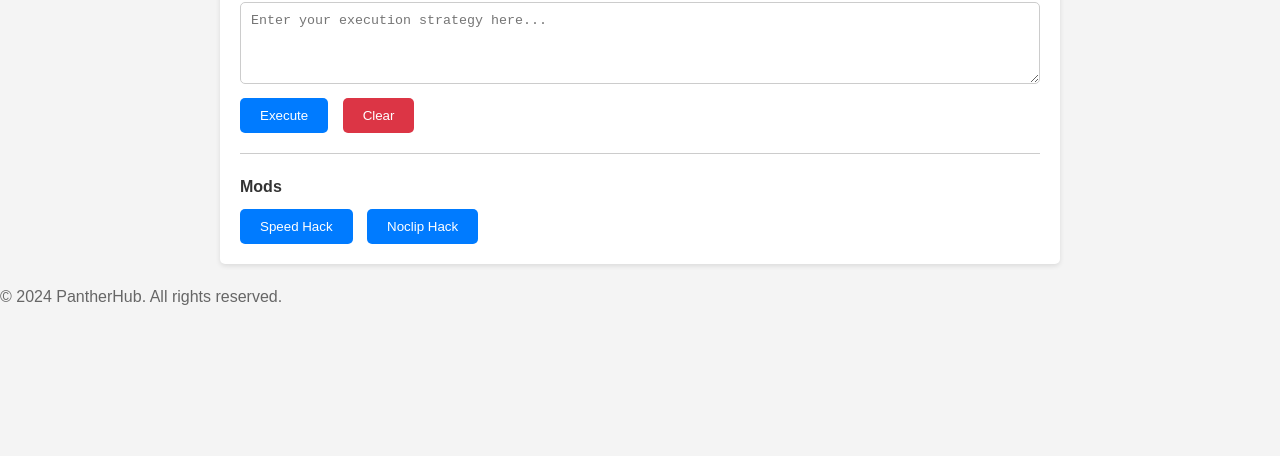
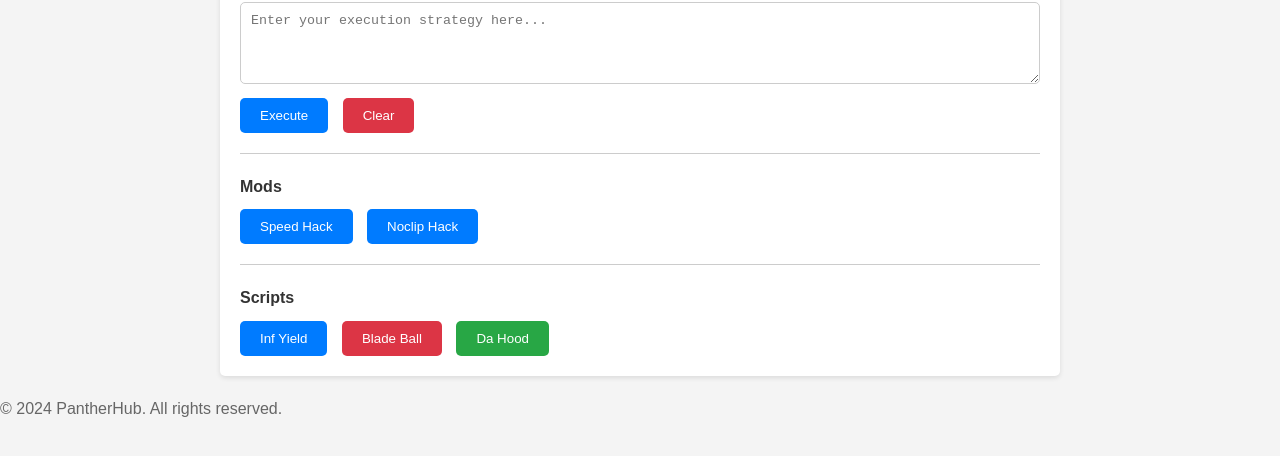
Before and after one commit to panthercheats/executor, a plain HTML site: page index.html in a window 1280 px wide. Shown: the part 118-574 px from the top of the page. Drawn offline with Linux system fonts and the light colour scheme.

Commit message:
Update index.html

```diff
--- a/index.html
+++ b/index.html
@@ -38,15 +38,22 @@
         .button {
             display: inline-block;
             padding: 10px 20px;
-            background-color: #007bff;
-            color: #fff;
             border: none;
             border-radius: 5px;
             cursor: pointer;
             margin-right: 10px;
         }
-        .button.clear {
+        .button.blue {
+            background-color: #007bff;
+            color: #fff;
+        }
+        .button.red {
             background-color: #dc3545;
+            color: #fff;
+        }
+        .button.green {
+            background-color: #28a745;
+            color: #fff;
         }
         .button:hover {
             opacity: 0.8;
@@ -55,7 +62,7 @@
             border-top: 1px solid #ccc;
             margin: 20px 0;
         }
-        .mods {
+        .mods, .scripts {
             font-weight: bold;
             color: #333;
             margin-bottom: 10px;
@@ -66,12 +73,17 @@
     <div class="container">
         <h1>Execution</h1>
         <textarea class="input-box" id="input-box" rows="4" placeholder="Enter your execution strategy here..."></textarea>
-        <button class="button" onclick="execute()">Execute</button>
-        <button class="button clear" onclick="clearText()">Clear</button>
+        <button class="button blue" onclick="execute()">Execute</button>
+        <button class="button red clear" onclick="clearText()">Clear</button>
         <div class="line"></div>
         <p class="mods">Mods</p>
-        <button class="button">Speed Hack</button>
-        <button class="button">Noclip Hack</button>
+        <button class="button blue">Speed Hack</button>
+        <button class="button blue">Noclip Hack</button>
+        <div class="line"></div>
+        <p class="scripts">Scripts</p>
+        <button class="button blue">Inf Yield</button>
+        <button class="button red">Blade Ball</button>
+        <button class="button green">Da Hood</button>
     </div>
     <div class="footer">
         <p>&copy; 2024 PantherHub. All rights reserved.</p>
```
